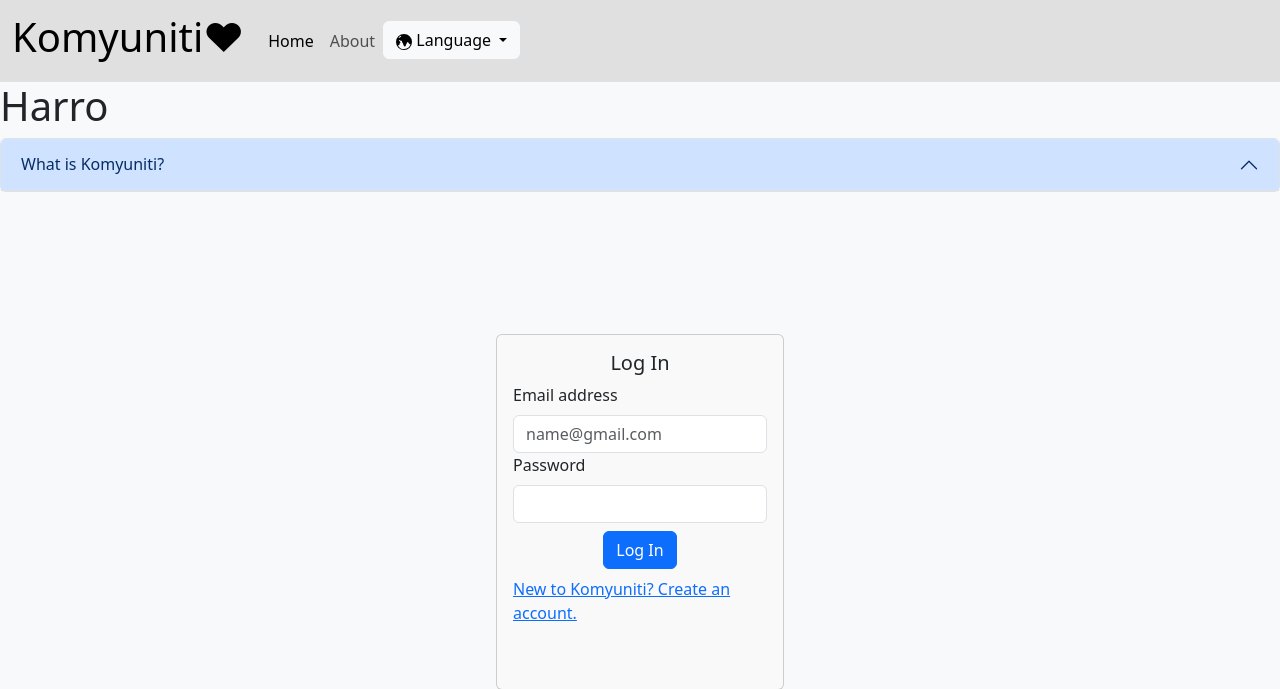
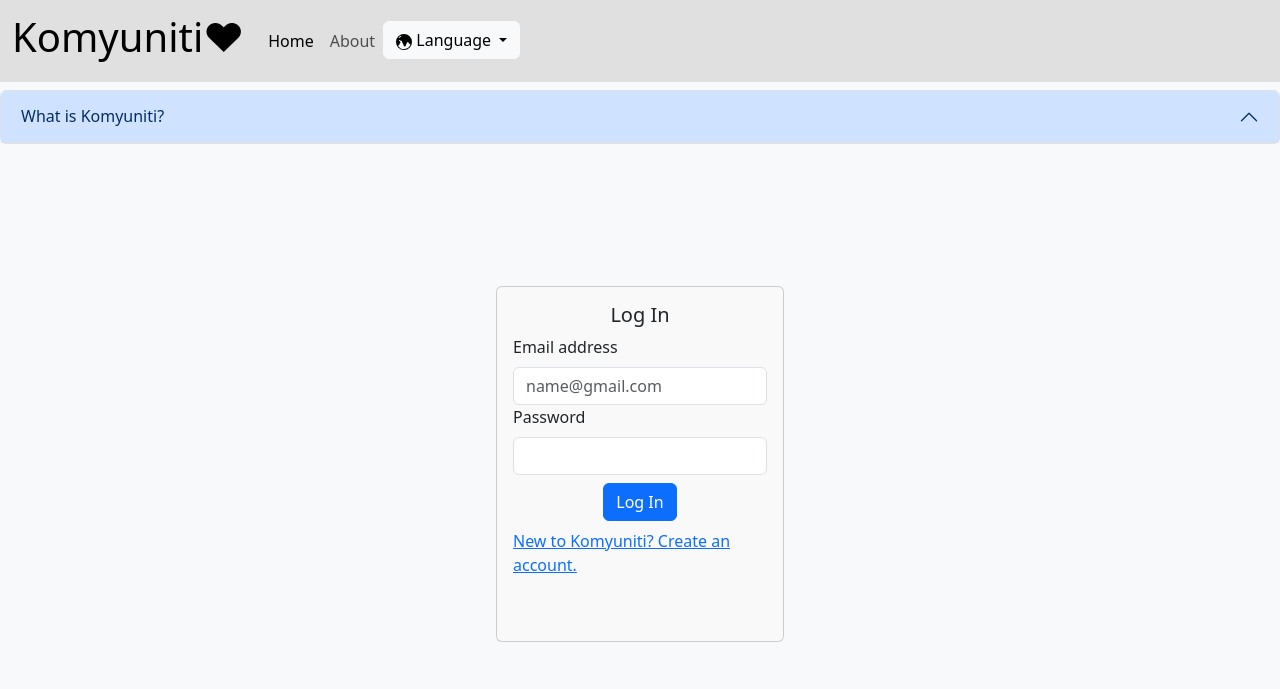
Before and after one commit to akshay56789/komyuniti-web-app, a Django app: page /en/ in a window 1280 px wide. Shown: the top 689 px of the page. After the commit the page ends 642 px from the top, so only its background shows below. Run offline with Django 4.2, Linux system fonts and the light colour scheme; some libraries are stand-ins or nearby versions.

Commit message:
Update home.html

```diff
--- a/base/templates/base/home.html
+++ b/base/templates/base/home.html
@@ -3,7 +3,7 @@
 {% block content %}
 {% load i18n %}
 
-<h1>Harro</h1>
+<h1></h1>
 
 <style>
 .block-button {
```
